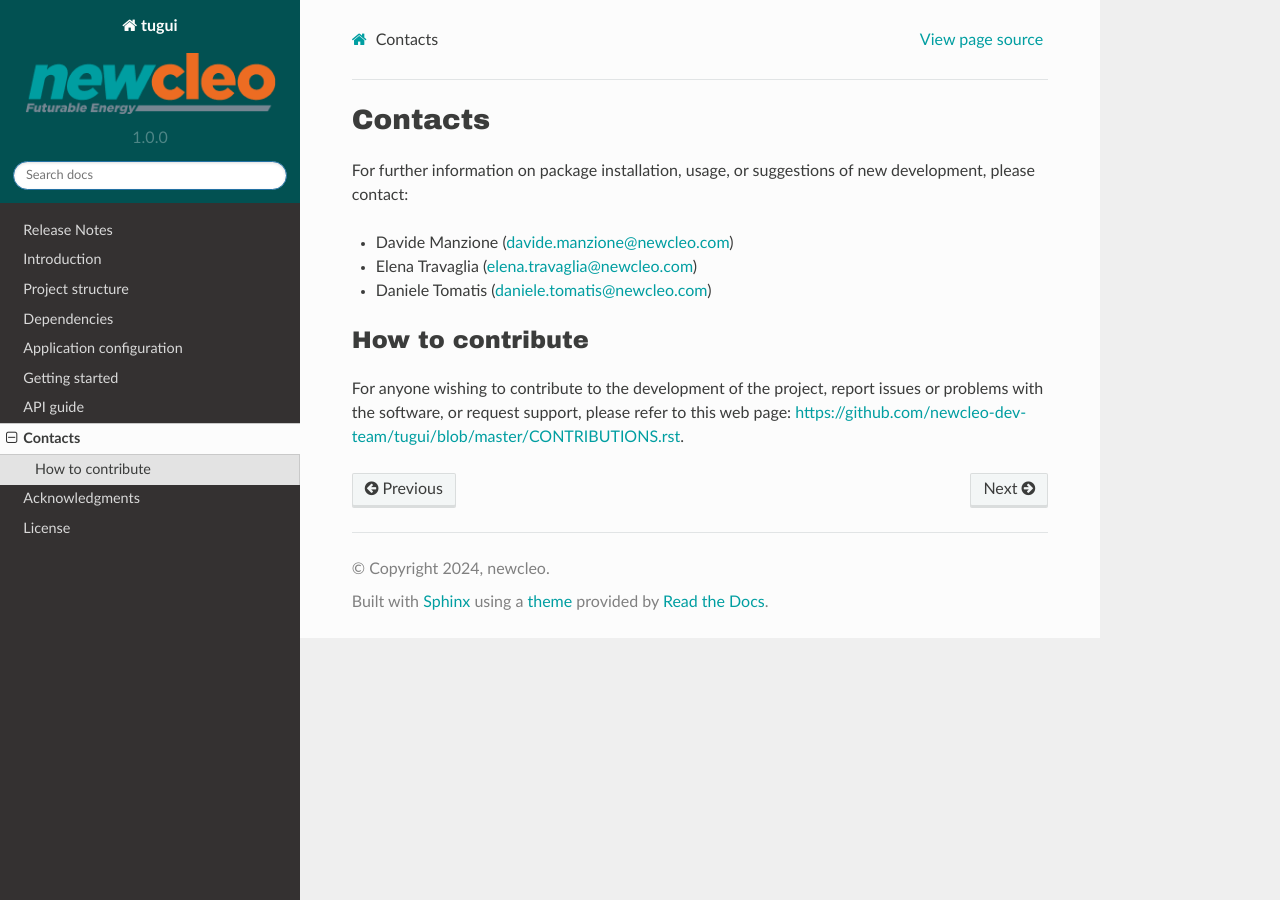
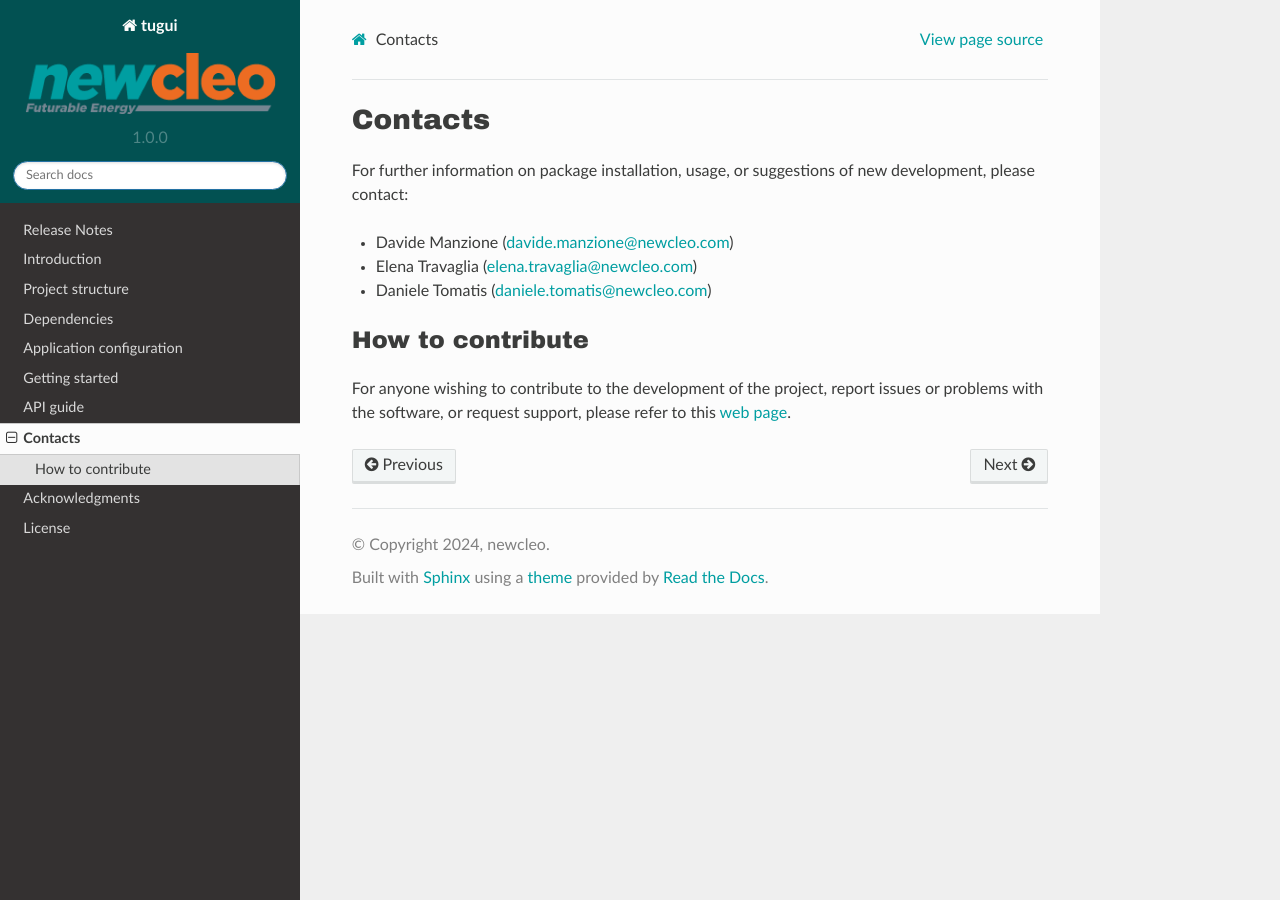
Before and after one commit to newcleo-dev-team/tugui, a Sphinx documentation site: the page built from docs/source/contacts.rst, in a window 1280 px wide. Built offline with Sphinx 7.4.7 and the Read the Docs theme 2.0.0, drawn with Linux system fonts in a browser that asks for light colours; some web fonts are replaced.

```diff
--- a/docs/source/contacts.rst
+++ b/docs/source/contacts.rst
@@ -17,6 +17,6 @@ suggestions of new development, please contact:
 How to contribute
 +++++++++++++++++
 
-For anyone wishing to contribute to the development of the project, report issues
-or problems with the software, or request support, please refer to this
-web page: https://github.com/newcleo-dev-team/tugui/blob/master/CONTRIBUTIONS.rst.
+For anyone wishing to contribute to the development of the project, report
+issues or problems with the software, or request support, please refer to this
+`web page <https://github.com/newcleo-dev-team/tugui/blob/master/CONTRIBUTIONS.rst>`_.
```
